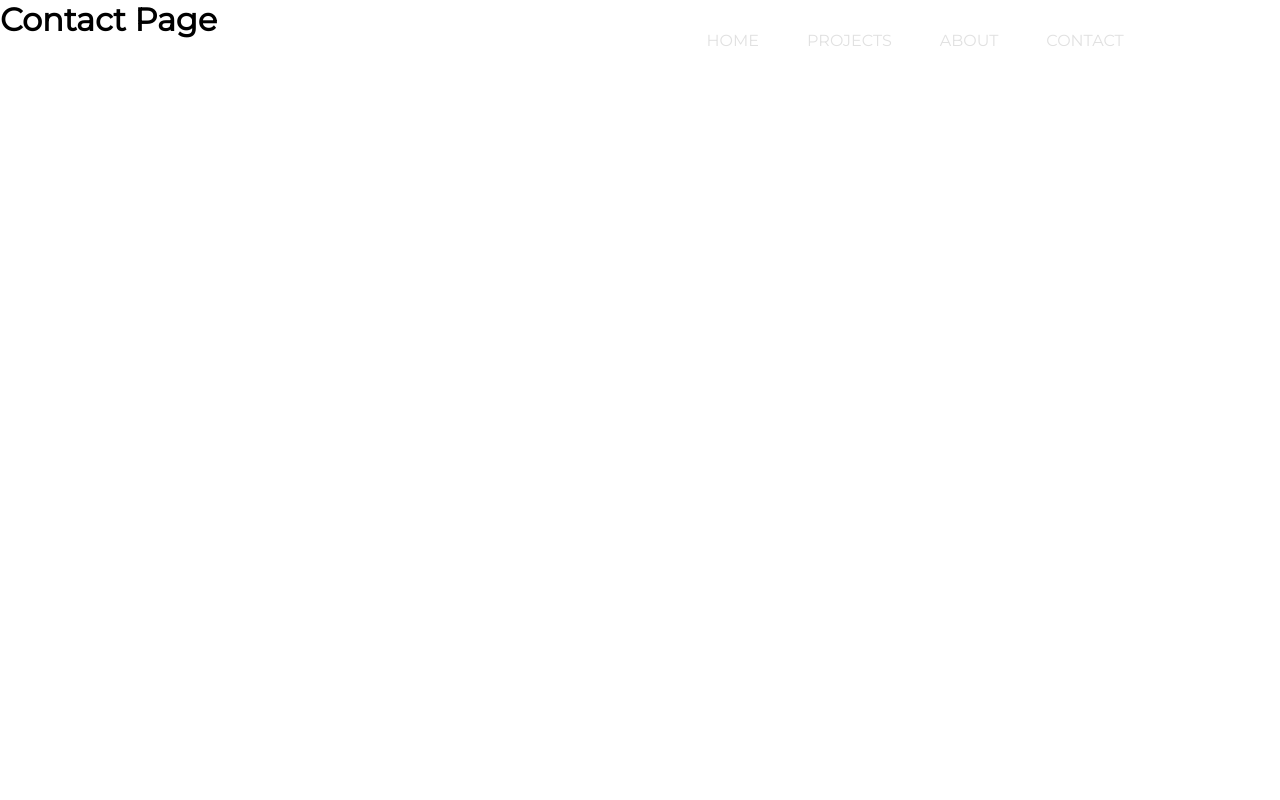
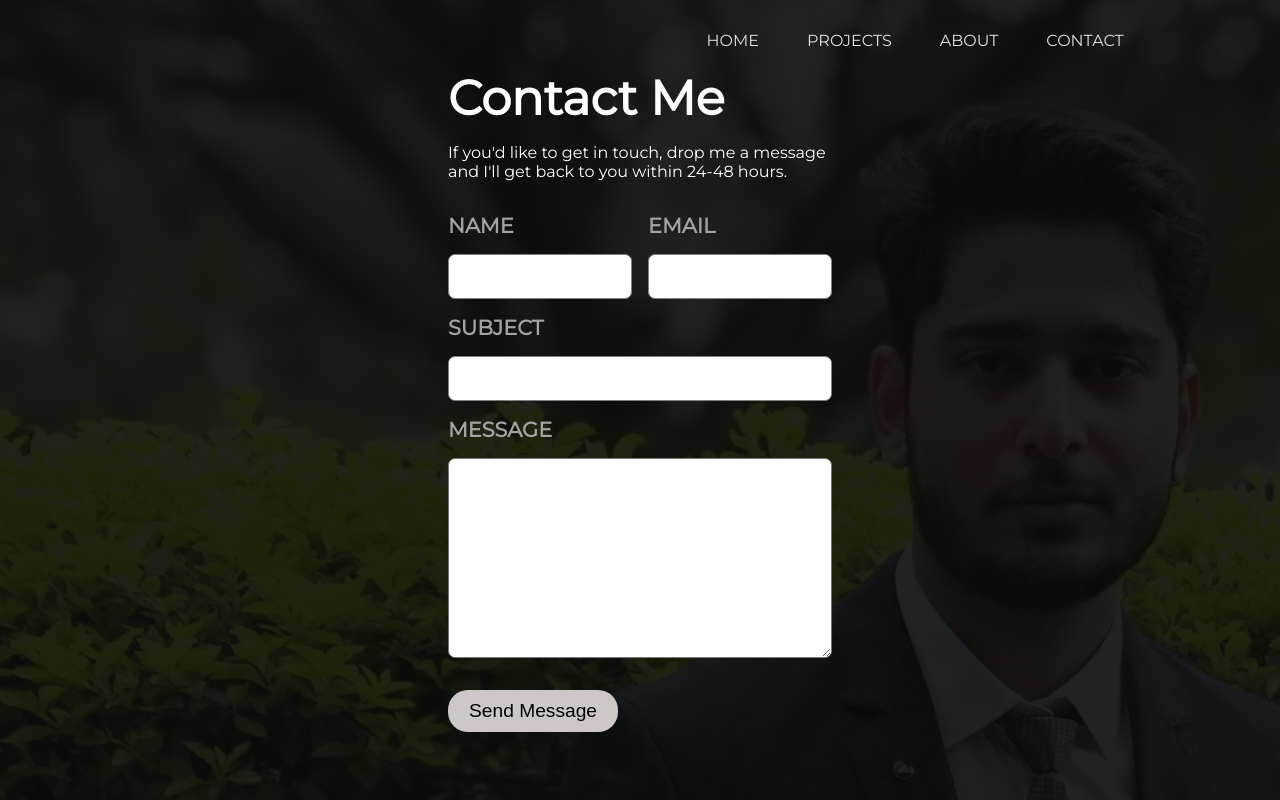
Before and after one commit to shubhamsagarsingh/portfolio, a React (Create React App) app: page /contact in a window 1280 px wide. Built offline with nearby package versions, Linux system fonts and the light colour scheme.

Commit message:
Create the UI of the Contact Page
Created only the UI of Contact Page. Validation and connection to Gmail is left for further commits. Also made some tweaks in the Home Page UI.

```diff
--- a/src/pages/About.js
+++ b/src/pages/About.js
@@ -1,6 +1,10 @@
 const About = () => {
     return(
-        <h1>About Page</h1>
+        <div className='b-about o-flex-center'>
+            <div>
+                <h1>About Page</h1>
+            </div>
+        </div>
     )
 }
 
--- a/src/pages/Contact.js
+++ b/src/pages/Contact.js
@@ -1,6 +1,32 @@
 const Contact = () => {
     return(
-        <h1>Contact Page</h1>
+        <div className='b-contact o-flex-center'>
+            <div className='e-contact__card o-flex-column o-gap1'>
+                <h1>Contact Me</h1>
+                <p>If you'd like to get in touch, drop me a message and I'll get back to you within 24-48 hours.</p>
+                <form className='e-contact__form o-flex-column o-gap1'>
+                    <div className='o-flex o-gap1'>
+                        <section className='o-flex-column o-gap1 '>
+                            <label>NAME</label>
+                            <input/>
+                        </section>
+
+                        <section className='o-flex-column o-gap1 '>
+                            <label>EMAIL</label>
+                            <input/>
+                        </section>
+                    </div>
+
+                    <label>SUBJECT</label>
+                    <input/>
+
+                    <label>MESSAGE</label>
+                    <textarea/>
+
+                    <button className='e-contact__button'>Send Message</button>
+                </form>
+            </div>
+        </div>
     )
 }
 
--- a/src/pages/Home.js
+++ b/src/pages/Home.js
@@ -1,4 +1,6 @@
+import { NavLink } from 'react-router-dom'
 import { Typewriter } from 'react-simple-typewriter'
+
 
 
 
@@ -11,7 +13,7 @@ const Home = () => {
                 <h3>with <span>2+</span> years of experience in freelancing</h3>
                 <h3>as a fullstack web developer</h3>
                 <div className='l-home__buttons o-flex o-gap4'>
-                    <button className='e-home__button'>Hire me as a Freelancer</button>
+                    <NavLink to='/contact'><button className='e-home__button' >Hire me as a Freelancer</button></NavLink>
                     <button className='e-home__button'>Hire me Full Time</button>
                 </div>
             </div>
--- a/src/pages/Projects.js
+++ b/src/pages/Projects.js
@@ -1,6 +1,10 @@
 const Projects = () => {
     return(
-        <h1>Projects Page</h1>
+        <div className='b-project o-flex-center'>
+            <div>
+                <h1>Project Page</h1>
+            </div>
+        </div>
     )
 }
 
--- a/src/scss/pages/About.scss
+++ b/src/scss/pages/About.scss
@@ -0,0 +1,6 @@
+.b-about{
+    width: 100%;
+    height: 100vh;
+    background: linear-gradient(to right, rgba(10, 10, 10, 0.9), rgba(10, 10, 10, 0.9)), url(../../images/pic1.jpg) no-repeat;
+    color: #fff;
+}
--- a/src/scss/pages/Contact.scss
+++ b/src/scss/pages/Contact.scss
@@ -0,0 +1,77 @@
+//-------------------------------BLOCK-----------------------------------------
+.b-contact{
+    width: 100%;
+    height: 100vh;
+    background: linear-gradient(to right, rgba(10, 10, 10, 0.9), rgba(10, 10, 10, 0.9)), url(../../images/pic1.jpg) no-repeat;
+    color: #fff;
+}
+
+
+//-------------------------------ELEMENT-----------------------------------------
+.e-contact__card{
+    width: 30%;
+
+    & h1{
+        font-size: 3rem;
+    }
+}
+
+
+.e-contact__form{
+    margin-top: 1rem;
+    & label{
+        font-size: 1.3rem;
+        font-weight: 600;
+        color: rgb(168, 161, 161);
+    }
+
+    & div{
+        width: 100%;
+    }
+
+    & section{
+        width: 100%;
+    }
+
+    & input{
+        border-radius: 7px;
+        font-size: 1rem;
+        border: 1px solid gray;
+        padding: 10px;
+        width: 100%;
+        height: 45px;
+
+        &:focus{
+            outline: none;
+        }
+    }
+
+    & textarea{
+        border-radius: 7px;
+        font-size: 1rem;
+        padding: 10px;
+        height: 200px;
+
+        &:focus{
+            outline: none;
+        }
+    }
+}
+
+.e-contact__button{
+    border: none;
+    background: rgb(206, 199, 199);
+    font-size: 1.2rem;
+    margin-top: 1rem;
+    border-radius: 20px;
+    padding: 10px 20px;
+    width: 170px;
+
+    &:hover{
+        background: #455166;
+        color: #fff;
+        cursor: pointer;
+        transform: scaleY(1.2);
+        transition: all 0.4s ease-in-out;
+    }
+}
--- a/src/scss/pages/Home.scss
+++ b/src/scss/pages/Home.scss
@@ -15,11 +15,12 @@
     }
 
     .e-home__button{
+        border: none;
         padding: 10px 20px;
         margin-top: 1rem;
         background: rgb(225, 225, 225);
         font-size: 1rem;
-        border-radius: 10px;
+        border-radius: 20px;
 
         &:hover{
             background: #455166;
--- a/src/scss/pages/Projects.scss
+++ b/src/scss/pages/Projects.scss
@@ -0,0 +1,6 @@
+.b-project{
+    width: 100%;
+    height: 100vh;
+    background: linear-gradient(to right, rgba(10, 10, 10, 0.9), rgba(10, 10, 10, 0.9)), url(../../images/pic1.jpg) no-repeat;
+    color: #fff;
+}
```
